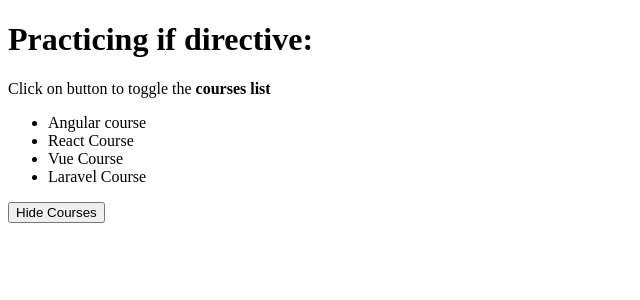
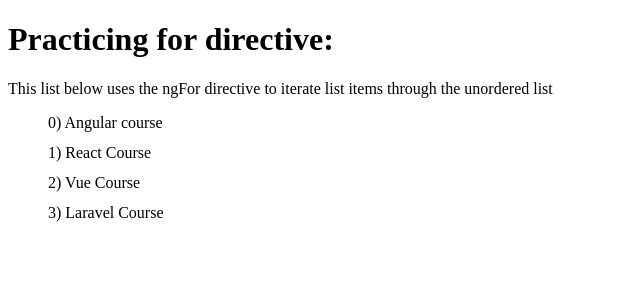
Before and after one commit to MatheusMattana/angular-practice, an Angular app: page /for-directive in a window 1280 px wide. Before the commit this address led to /diretiva-if. Shown: the top 300 px of the page, without its empty margins (0-640 px from the left). Built offline with nearby package versions, Linux system fonts and the light colour scheme.

Commit message:
feat(component): Practicing ngFor directive

```diff
--- a/src/app/app-routing.module.ts
+++ b/src/app/app-routing.module.ts
@@ -4,19 +4,26 @@
 const routes: Routes = [
   {
     path: '',
-    redirectTo: 'diretiva-if',
+    redirectTo: 'if-directive',
     pathMatch: 'full',
   },
   {
-    path: 'diretiva-if',
+    path: 'if-directive',
     loadChildren: () =>
       import('./components/directive-if/directive-if.module').then(
         (m) => m.DirectiveIfModule
       ),
   },
   {
+    path: 'for-directive',
+    loadChildren: () =>
+      import('./components/directive-for/directive-for.module').then(
+        (m) => m.DirectiveForModule
+      ),
+  },
+  {
     path: '**',
-    redirectTo: '/diretiva-if',
+    redirectTo: '/if-directive',
   },
 ];
 
--- /dev/null
+++ b/src/app/components/directive-for/directive-for-routing.module.ts
@@ -0,0 +1,11 @@
+import { NgModule } from '@angular/core';
+import { RouterModule, Routes } from '@angular/router';
+import { DirectiveForComponent } from './directive-for.component';
+
+const routes: Routes = [{ path: '', component: DirectiveForComponent }];
+
+@NgModule({
+  imports: [RouterModule.forChild(routes)],
+  exports: [RouterModule]
+})
+export class DirectiveForRoutingModule { }
--- /dev/null
+++ b/src/app/components/directive-for/directive-for.component.html
@@ -0,0 +1,14 @@
+<div class="container">
+  <h1>Practicing for directive:</h1>
+
+  <p>
+    This list below uses the ngFor directive to iterate list items through the unordered list
+  </p>
+
+  <ul>
+    <li *ngFor="let course of courses; let index = index">
+      <span>{{ index}}) {{ course }}</span>
+    </li>
+  </ul>
+
+</div>
--- /dev/null
+++ b/src/app/components/directive-for/directive-for.component.scss
@@ -0,0 +1,7 @@
+ul {
+  list-style: none;
+}
+
+li {
+  margin-bottom: 12px;
+}
--- /dev/null
+++ b/src/app/components/directive-for/directive-for.component.ts
@@ -0,0 +1,10 @@
+import { Component } from '@angular/core';
+
+@Component({
+  selector: 'app-directive-for',
+  templateUrl: './directive-for.component.html',
+  styleUrls: ['./directive-for.component.scss'],
+})
+export class DirectiveForComponent {
+  courses = ['Angular course', 'React Course', 'Vue Course', 'Laravel Course'];
+}
```
Also changed, not shown: src/app/components/directive-for/directive-for.module.ts (added, +17 -0 lines), 1 other file (tests, documents, lock files or other folders).
